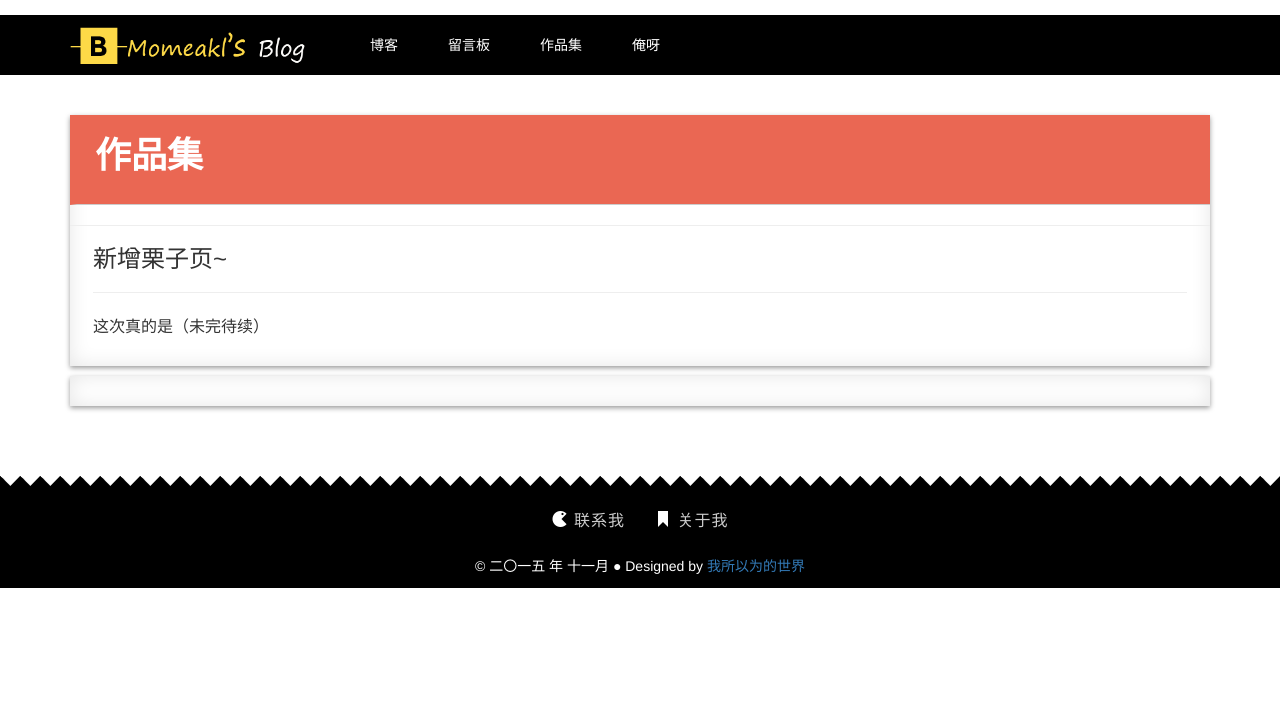
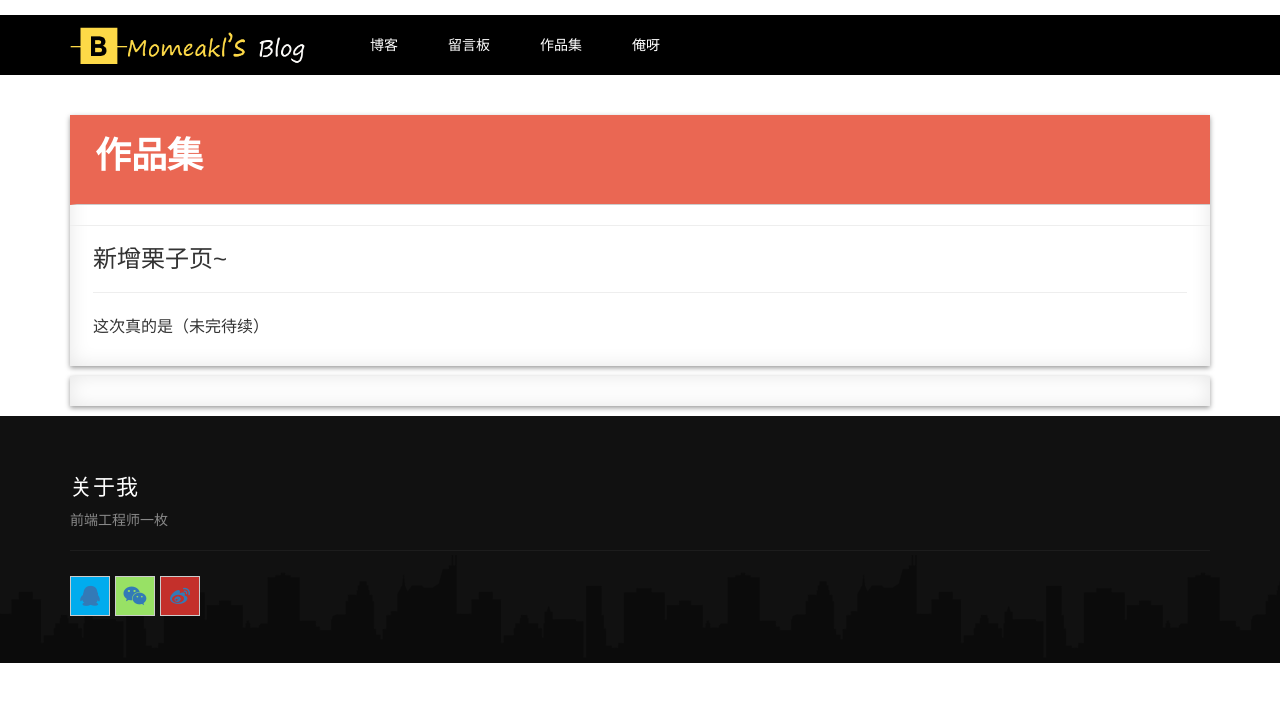
Before and after one commit to momeakl/momeakl.github.io, a Jekyll site: the page built from pages/2demo.html, in a window 1280 px wide. Shown: the top 702 px of the page. Built offline with Jekyll 4.4.1, drawn with Linux system fonts in a browser that asks for light colours; nearby versions of some CDN libraries; some web fonts are replaced; comment, search, counter and statistics services are not loaded; a style sheet for code colours, icons or effects is not loaded.

Commit message:
footer change

```diff
--- a/_includes/footer.html
+++ b/_includes/footer.html
@@ -1,5 +1,4 @@
-<footer id="foot" class="">
-    <div class="footerImg"></div>
+<!--<footer id="foot" class="">
     <div class="contact">
         <a href="{{ site.baseurl }}/about" class="btn"><span class="icon icon-pacman"></span> 联系我</a>
         <a href="{{ site.baseurl }}/about" class="btn"><span class="icon icon-bookmark"></span> 关于我</a>
@@ -9,5 +8,23 @@
         <span class="point"> ● </span>
         <span>Designed by <a href="http://weibo.com/u/2766023655"> 我所以为的世界</a></span>
     </div>
-
+</footer>-->
+<footer id="foot">
+    <div class="footer-middle">
+        <div class="container">
+            <div class="row">
+                <div class="col-md-12 first">
+                    <h3>关于我</h3>
+                    <p class="foot-about-par">
+                        前端工程师一枚
+                    </p>
+                    <div class="social-list">
+                        <a href="#"><i class="fa fa-qq"></i></a>
+                        <a href="#"><i class="fa fa-wechat"></i></a>
+                        <a href="#"><i class="fa fa-weibo"></i></a>
+                    </div>
+                </div>
+            </div>
+        </div>
+    </div>
 </footer>
--- a/static/css/index.css
+++ b/static/css/index.css
@@ -116,6 +116,7 @@ a:hover{
 /*The left part of the main*/
 .all-posts img{max-width: 100%;}
 .all-posts .post-time{
+    margin-top: 50px;
     display: inline-block;
     width: 110px;
     height: 110px;
@@ -242,10 +243,13 @@ a:hover{
 }
 
 /*category | the right part of main*/
+.shadow-corner-curl:first-child{
+    margin-top: 50px;
+}
 .shadow-corner-curl{
     position: relative;
     margin-bottom: 20px;
-    margin-top: 50px;
+    margin-top: 30px;
 }
 
 div.cate-list-header{
@@ -364,7 +368,7 @@ div.cate-list-link li a{
 }
 
 /*footer*/
-footer#foot{
+/*footer#foot{
     position:relative;
     bottom: 0;
     height: 80px;
@@ -395,8 +399,61 @@ footer div.footerPart{
     background: #000;
     width: 100%;
     color: #fff;
+}*/
+.footer-middle {
+    padding: 40px 0;
+    height: 100%;
+    position: relative;
+    overflow: hidden;
+    color: #888;
+    background: #111 url(../img/buildings.png) repeat-x left bottom;
 }
-
+.footer-middle h3 {
+    font-size: 22px;
+    position: relative;
+    text-transform: uppercase;
+    color: #fff;
+    margin-bottom: 10px;
+    font-weight: 100;
+    letter-spacing: 1px;
+}
+.foot-about-par {
+    border-bottom: 1px rgba(255,255,255,0.05) solid;
+    padding-bottom: 20px;
+    margin-bottom: 25px;
+}
+.social-list a {
+    float: left;
+    display: block;
+    line-height: 1;
+}
+.social-list a i.ic-colored {
+    border-color: transparent;
+}
+.ic-dribbble:hover, .ic-colored.ic-dribbble {
+    background-color: #EA4C89;
+}
+.social-list a i {
+    margin: 0 5px 5px 0;
+    width: 40px;
+    height: 40px;
+    text-align: center;
+    font-size: 20px;
+    display: inline-block;
+    line-height: 39px;
+    border: 1px solid #ccc;
+    overflow: hidden;
+    position: relative;
+}
+.social-list .fa-qq{
+    background: #00ACEE;
+}
+.social-list .fa-wechat{
+    background: #98e165;
+}
+.social-list .fa-weibo{
+    background: #C4302B;
+}
 
 /* post
  * post articles area
```
Also changed, not shown: static/img/buildings.png (added).
